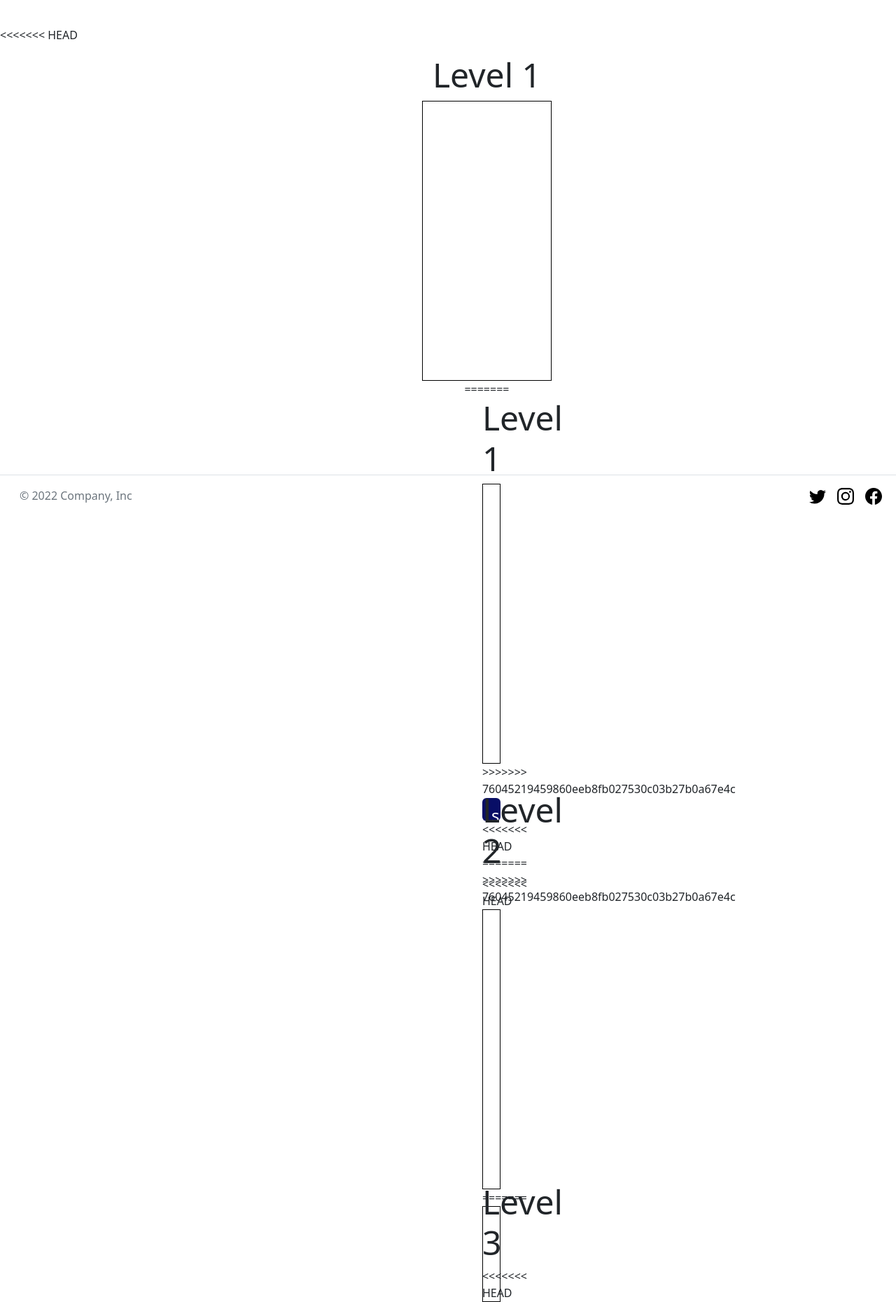
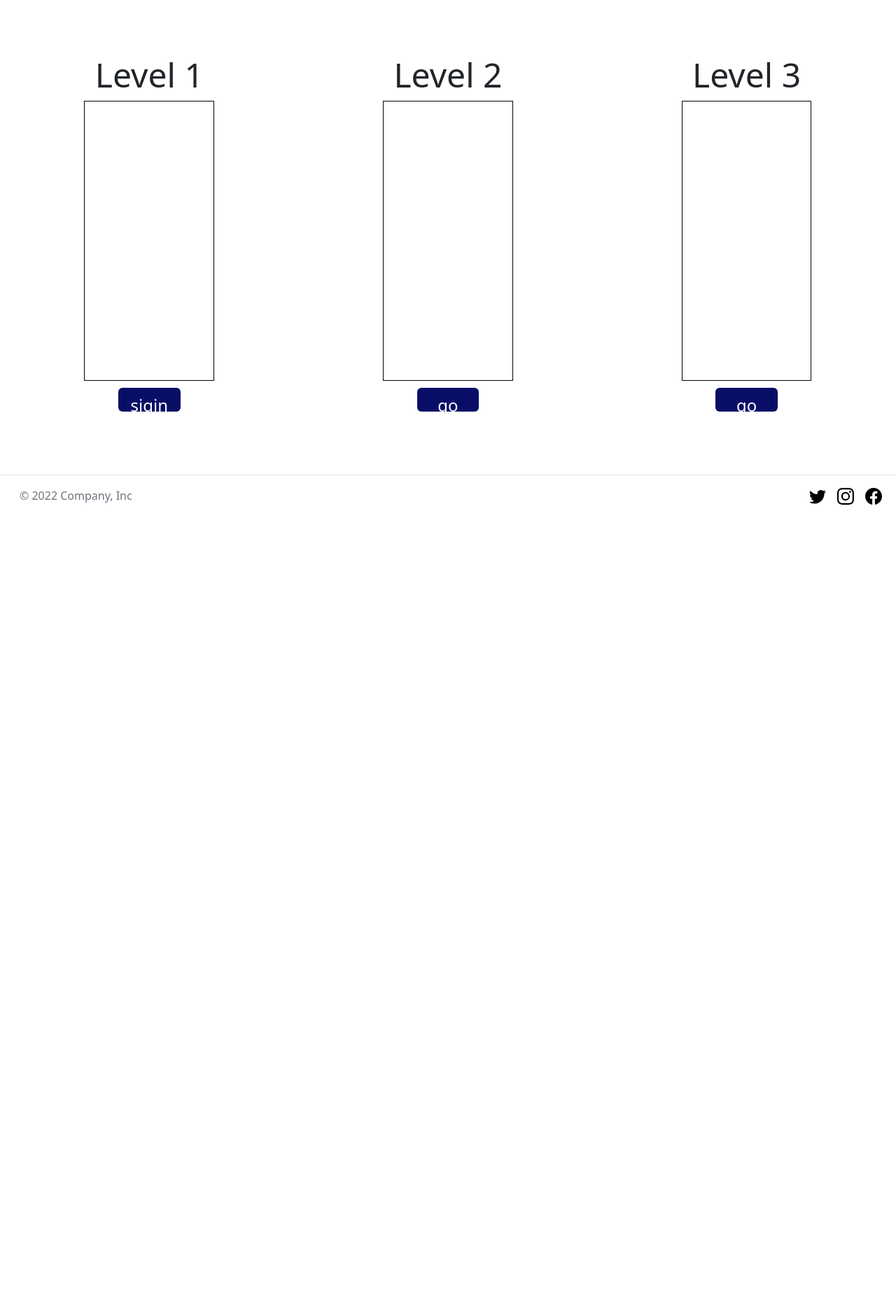
Before and after one commit to KIMHUIJUN/dxlab, a Django app: page /insight/detailpage/ in a window 1280 px wide. Shown: the part 590-2450 px from the top of the page at 70% size. After the commit the page ends 1311 px from the top, so only its background shows below. Run offline with Django 3.2, Linux system fonts and the light colour scheme; some web fonts are replaced.

Commit message:
commit message

```diff
--- a/templates/insight/detailpage.html
+++ b/templates/insight/detailpage.html
@@ -6,13 +6,6 @@
     </div>
 </section>
     <section class="elementor" style="height:80vh; display:flex;margin-top:3%;">
-<<<<<<< HEAD
-        <div class="container text-center" style="height:70vh; width:18%;  margin:auto; ">
-            <h1 style="font-size:300%;">Level 1</h1>
-            <div class="container text-center" style="border:1px solid black; height:50vh; width:90%; margin:auto;">
-
-            </div>
-=======
 
         <div class="container text-center" style="height:70vh; width:18%;  margin:auto; ">
             <h1 style="font-size:300%;">Level 1</h1>
@@ -21,42 +14,27 @@
 
             </div>
 
->>>>>>> 76045219459860eeb8fb027530c03b27b0a67e4c
              {% if user.is_authenticated %}
             <a class="btn text-white" href="{%url 'insight:test'%}" style="margin-top:5%; width:43%; height:6%; font-size:150%; background-color:#080E66;" type="button">go test</a>
             {% endif%}
             {% if not user.is_authenticated %}
             <a class="btn text-white" href="{% url 'common:signin' %} " style="margin-top:5%; width:43%; height:6%; font-size:150%; background-color:#080E66;" type="button"> sigin please</a>
-<<<<<<< HEAD
-
-=======
->>>>>>> 76045219459860eeb8fb027530c03b27b0a67e4c
             {% endif%}
         </div>
+
         <div class="container text-center" style="height:70vh; width:18%; margin:auto;">
             <h1 style="font-size:300%;">Level 2</h1>
-<<<<<<< HEAD
-            <div class="container text-center" style="border:1px solid black; height:50vh; width:90%; margin:auto;">
-
-            </div>
-=======
         <div class="container text-center" style="border:1px solid black; height:50vh; width:90%; margin:auto;">
 
         </div>
->>>>>>> 76045219459860eeb8fb027530c03b27b0a67e4c
             <a class="btn text-white" href="#" style="margin-top:5%; width:43%; height:6%; font-size:150%; background-color:#080E66;" type="button">go test</a>
         </div>
+
         <div class="container text-center" style="height:70vh; width:18%; margin:auto;">
             <h1 style="font-size:300%;">Level 3</h1>
-<<<<<<< HEAD
-            <div class="container text-center" style="border:1px solid black; height:50vh; width:90%; margin:auto;">
-
-            </div>
-=======
         <div class="container text-center" style="border:1px solid black; height:50vh; width:90%; margin:auto;">
 
         </div>
->>>>>>> 76045219459860eeb8fb027530c03b27b0a67e4c
             <a class="btn text-white" href="#" style="margin-top:5%; width:43%; height:6%; font-size:150%; background-color:#080E66;" type="button">go test</a>
 
     </section>
--- a/templates/insight/home.html
+++ b/templates/insight/home.html
@@ -78,11 +78,7 @@
                 <h2 class="text-black" style="font-weight:bold;">데이터분석</h2>
                 <h2 class="align-center" >~~~~~~~~~~~~~~~~~~~~~</h2>
             </div>
-<<<<<<< HEAD
-                <a class="btn text-white btn-lg" href="#" style="margin-left:5%;background:#080E66;" type="button">View details »</a>
-=======
                 <a class="btn text-white btn-lg" href="{% url 'insight:detailpage'%} " style="margin-left:5%;background:#080E66;" type="button">View details »</a>
->>>>>>> 76045219459860eeb8fb027530c03b27b0a67e4c
         </div>
     </div>
     </section>
--- a/templates/insight/test.html
+++ b/templates/insight/test.html
@@ -4,11 +4,7 @@
     <section class="test" style="height:1080px; display:flex; background:#eee">
         <div class="container text-center" style=" margin-top:6%; ">
             <div class="container bg-white" style="border-radius: 30px;-moz-box-shadow: 1px 1px 3px 2px #080E66; -webkit-box-shadow: 1px 1px 3px 2px #080E66; box-shadow: 1px 1px 3px 2px #080E66; height:80%; width:75%;">
-<<<<<<< HEAD
-            <label style="font-size:300%;">{{ question.id }}</label>
-=======
             <label style="font-size:300%;">{{ question.subject }}</label>
->>>>>>> 76045219459860eeb8fb027530c03b27b0a67e4c
                 <pre style="font-size:150%;  margin-top:5%; margin-left:5%;">
                     {{ question.content }}
                 </pre>
```
